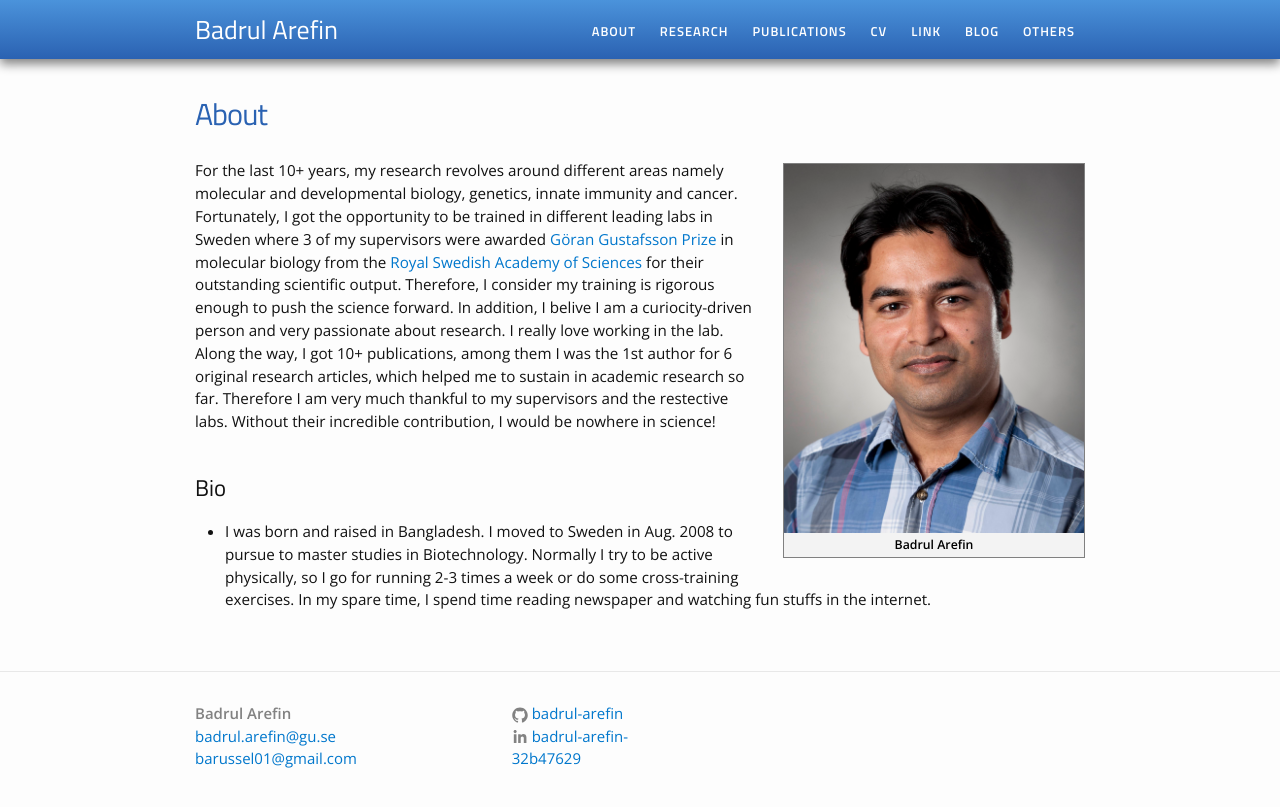
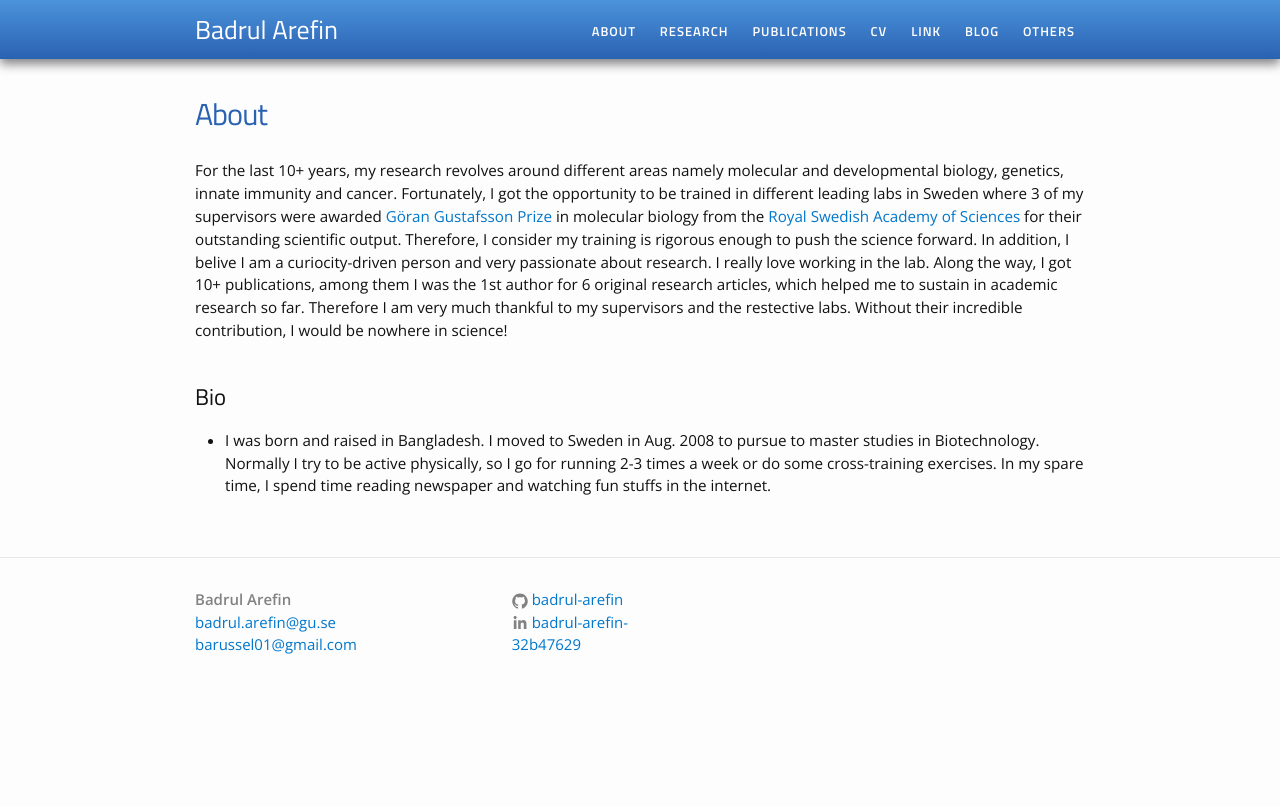
Before and after one commit to Badrul-Arefin/badrul-arefin.github.io, a Jekyll site: the page built from about.md, in a window 1280 px wide. Shown: the top 807 px of the page. Built offline with Jekyll 4.4.1, drawn with Linux system fonts in a browser that asks for light colours.

Commit message:
Update about.md

```diff
--- a/about.md
+++ b/about.md
@@ -3,7 +3,6 @@ layout: page
 title: About
 permalink: /about/
 ---
-{% include image.html url="/images/pic_low2.jpg" caption="<b>Badrul Arefin</b>" width=300 align="right" %}
 
 For the last 10+ years, my research revolves around different areas namely molecular and developmental biology, genetics, innate immunity and cancer. Fortunately, I got the opportunity to be trained in different leading labs in Sweden where 3 of my supervisors were awarded <a href="https://en.wikipedia.org/wiki/G%C3%B6ran_Gustafsson_Prize">Göran Gustafsson Prize</a> in molecular biology from the <a href="https://kva.se/sv/priser/goran-gustafssonprisen">Royal Swedish Academy of Sciences </a> for their outstanding scientific output. Therefore, I consider my training is rigorous enough to push the science forward. In addition, I belive I am a curiocity-driven person and very passionate about research. I really love working in the lab. Along the way, I got 10+ publications, among them I was the 1st author for 6 original research articles, which helped me to sustain in academic research so far. Therefore I am very much thankful to my supervisors and the restective labs. Without their incredible contribution, I would be nowhere in science!<br><br>
 
```
